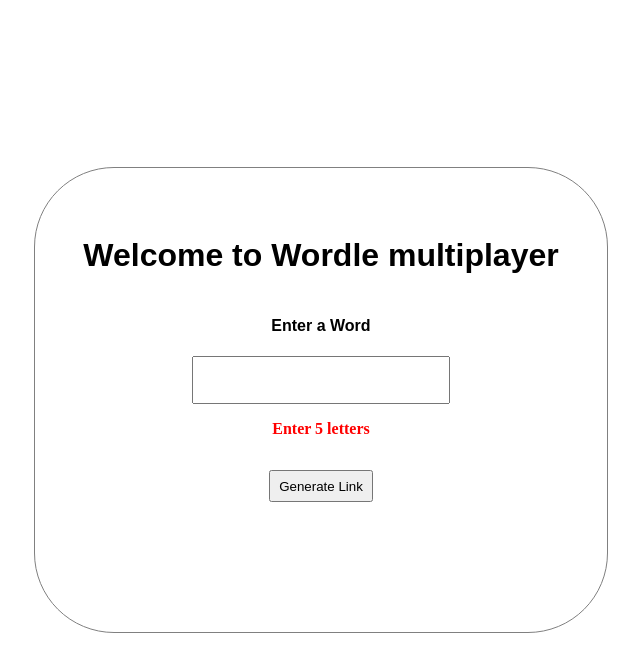
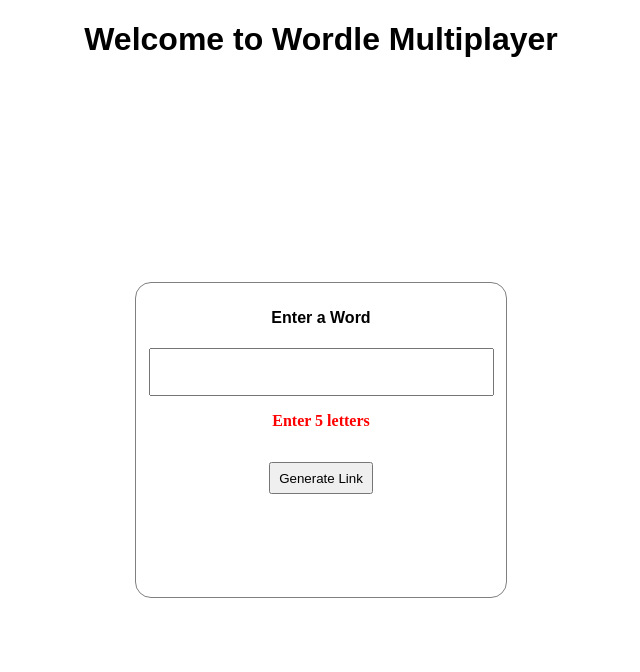
Before and after one commit to Arghyahub/Wordle, a React (Create React App) app: page / in a window 1280 px wide. Shown: the top 672 px of the page, without its empty margins (319-959 px from the left). Built offline with nearby package versions, Linux system fonts and the light colour scheme; the HTML template or start-up script is replaced by a standard one.

Commit message:
Add: Fix css

```diff
--- a/src/components/home/Home.css
+++ b/src/components/home/Home.css
@@ -3,10 +3,9 @@
 }
 
 .home-box {
-    border: 1px solid grey;
     border-radius: 5rem;
-    padding: 3rem 3rem 2rem 3rem;
-
+    padding: 2rem;
+    max-width: calc(100% - 4rem);
 }
 
 h1 , h4 {
@@ -14,15 +13,26 @@
     text-align: center;
 }
 
+.home-title {
+    top: 0;
+    word-wrap: break-word;
+}
+
 p {
     font-family: serif;
 }
 
-input {
+.gen-box {
+    border: 1px solid gray;
+    padding: 5px 20px;
+    border-radius: 1rem;
+}
+
+.home-ip {
     padding: 0.5rem;
     font-family: sans-serif;
     font-size: 1.5rem;
-    max-width: 50%;
+    width: calc(100% - 5px);
 }
 
 .gen-btn {
@@ -50,3 +60,10 @@
     right: 0;
     cursor: pointer;
 }
+
+@media screen and (width <= 400px) {
+    .home-box {
+        padding: 1rem;
+        max-width: calc(100% - 2rem);
+    }
+}
--- a/src/components/home/Home.jsx
+++ b/src/components/home/Home.jsx
@@ -64,17 +64,21 @@
     root.removeChild(tempTextArea) ;
   }
   return (
-    <div id="Home" className='flex-row'>
+    <div id="Home" className='height-100 flex-col'>
+      <div className="home-title">
+        <h1>Welcome to Wordle Multiplayer</h1>
+      </div>
 
-      <div className='flex-col home-box'>
-        <h1>Welcome to Wordle multiplayer</h1>
-        <h4>Enter a Word</h4>
-        <input type="text" onChange={handleKey} />
-        <p className='warn-text' style={{color : Auth? 'green':'red'}} >{WarnText}</p>
-        <button className='gen-btn' onClick={generateLink}>Generate Link</button>
-        <div style={{ visibility : (Auth && LinkTxt.length!==0)? 'visible':'hidden' }} className="link flex-row">
-          <p>{LinkTxt}</p>
-          <button className='cpy-btn' style={{ visibility : (Auth && LinkTxt.length!==0)? 'visible':'hidden' }} onClick={copyClip} >🔗copy</button>
+      <div className='flex-col home-box height-100'>
+        <div className="gen-box flex-col">
+          <h4>Enter a Word</h4>
+          <input className='home-ip' type="text" onChange={handleKey} />
+          <p className='warn-text text-cen' style={{color : Auth? 'green':'red'}} >{WarnText}</p>
+          <button className='gen-btn' onClick={generateLink}>Generate Link</button>
+          <div style={{ visibility : (Auth && LinkTxt.length!==0)? 'visible':'hidden' }} className="link flex-row">
+            <p>{LinkTxt}</p>
+            <button className='cpy-btn' style={{ visibility : (Auth && LinkTxt.length!==0)? 'visible':'hidden' }} onClick={copyClip} >🔗copy</button>
+          </div>
         </div>
       </div>
 
--- a/src/index.css
+++ b/src/index.css
@@ -1,6 +1,11 @@
-html , body , #root , .App {
+html , body, .App {
   margin: 0;
   height: 100%;
+}
+
+#root {
+  height: 100%;
+  top: 0;
 }
 
 .flex-row {
@@ -16,3 +21,11 @@
   justify-content: center;
   align-items: center;
 }
+
+.height-100 {
+  height: 100%;
+}
+
+.text-cen {
+  text-align: center;
+}
```
